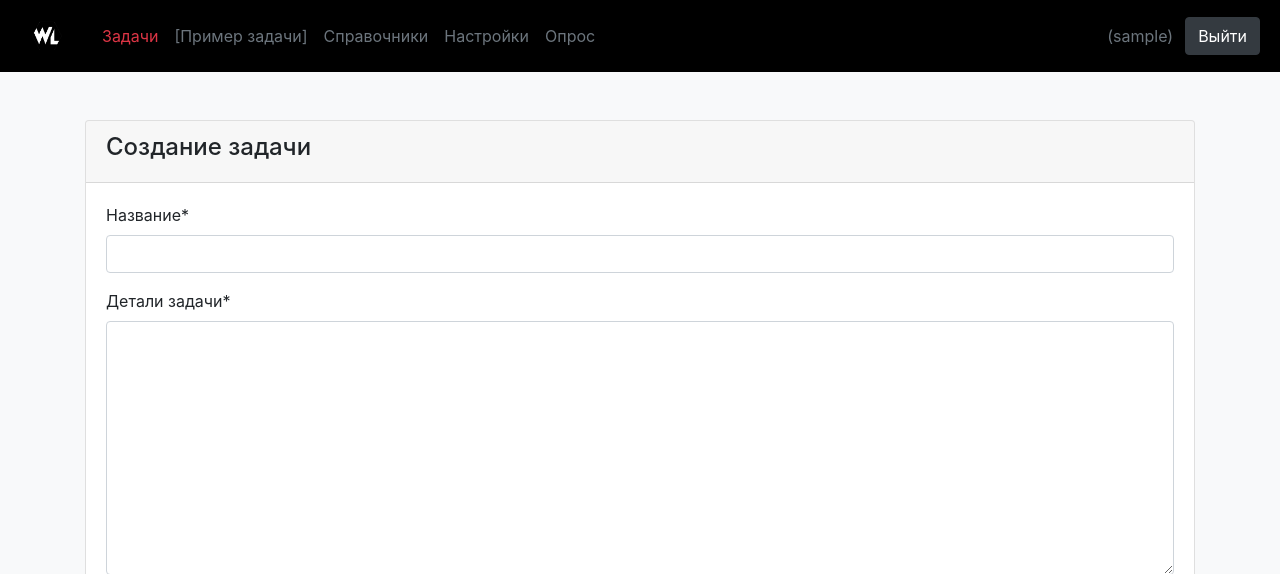
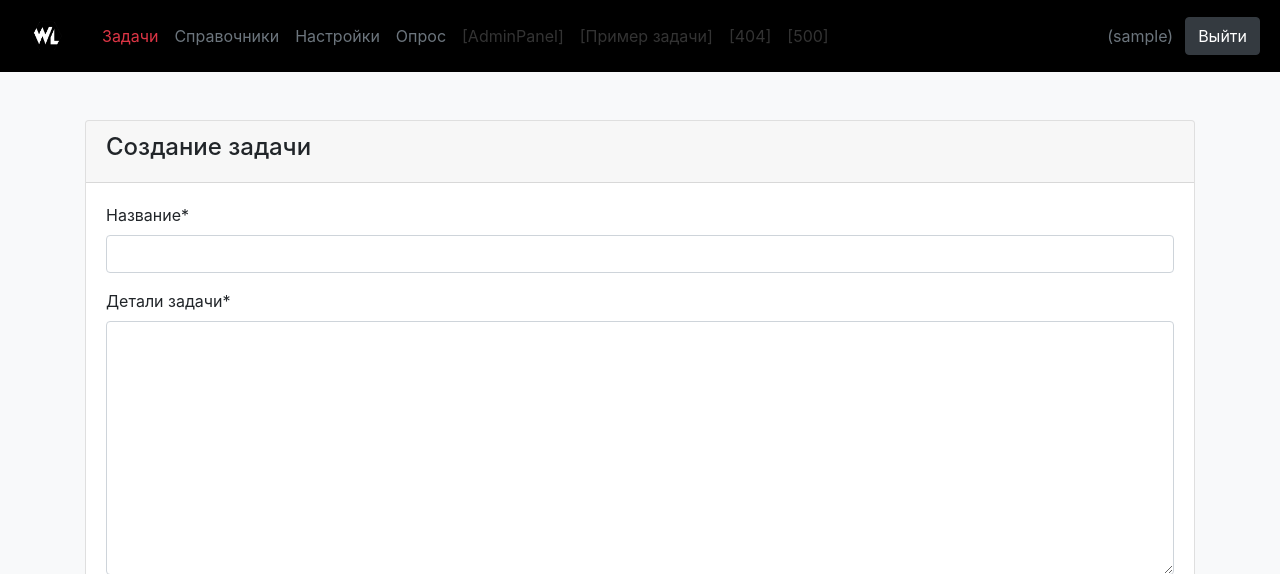
Before and after one commit to azinit/wlhub, a Django app: page /tasks/new in a window 1280 px wide. Shown: the top 574 px of the page. Run offline with Django 3.2, Linux system fonts and the light colour scheme; the visitor is signed in with stand-in values (Sample User, id 1); data that the repository does not hold is empty; some libraries are stand-ins or nearby versions.

Commit message:
fix: navbar

```diff
--- a/wlhub/static/common/index.css
+++ b/wlhub/static/common/index.css
@@ -98,3 +98,10 @@ footer {
 .link i:hover {
     opacity: 1.0;
 }
+
+.opacity-40 {
+    opacity: 0.4;
+}
+.opacity-50 {
+    opacity: 0.5;
+}
--- a/wlhub/templates/includes/header.html
+++ b/wlhub/templates/includes/header.html
@@ -20,9 +20,6 @@
                         <a class="nav-link text-danger" href="{% url 'tasks-list' %}">Задачи</a>
                     </li>
                     <li class="nav-item">
-                        <a class="nav-link text-secondary" href="{% url 'tasks-details' pk=1 %}">[Пример задачи]</a>
-                    </li>
-                    <li class="nav-item">
                         <a class="nav-link text-secondary" href="{% url 'dictionaries-index' %}">Справочники</a>
                     </li>
                     <li class="nav-item">
@@ -30,6 +27,20 @@
                     </li>
                     <li class="nav-item">
                         <a class="nav-link text-secondary" href="{% url 'account-survey' %}">Опрос</a>
+                    </li>
+                {% endif %}
+                {% if user.is_superuser %}
+                    <li class="nav-item">
+                        <a class="nav-link opacity-40" href="{% url 'admin:index' %}">[AdminPanel]</a>
+                    </li>
+                    <li class="nav-item">
+                        <a class="nav-link opacity-40" href="{% url 'tasks-details' pk=1 %}">[Пример задачи]</a>
+                    </li>
+                    <li class="nav-item">
+                        <a class="nav-link opacity-40" href="{% url 'debug-404' %}">[404]</a>
+                    </li>
+                    <li class="nav-item">
+                        <a class="nav-link opacity-40" href="{% url 'debug-500' %}">[500]</a>
                     </li>
                 {% endif %}
             </ul>
--- a/wlhub/wlhub/urls.py
+++ b/wlhub/wlhub/urls.py
@@ -30,8 +30,8 @@ urlpatterns = [
     path('dictionaries/', include('dictionaries.urls')),
     path('', include('home.urls')),
     # FIXME: temp
-    path('debug/404', staff_member_required(error_404)),
-    path('debug/500', staff_member_required(error_500)),
+    path('debug/404', staff_member_required(error_404), name="debug-404"),
+    path('debug/500', staff_member_required(error_500), name="debug-500"),
 ]
 urlpatterns += staticfiles_urlpatterns()
 # urlpatterns += static(settings.STATIC_URL, document_root=settings.STATIC_ROOT)
```
